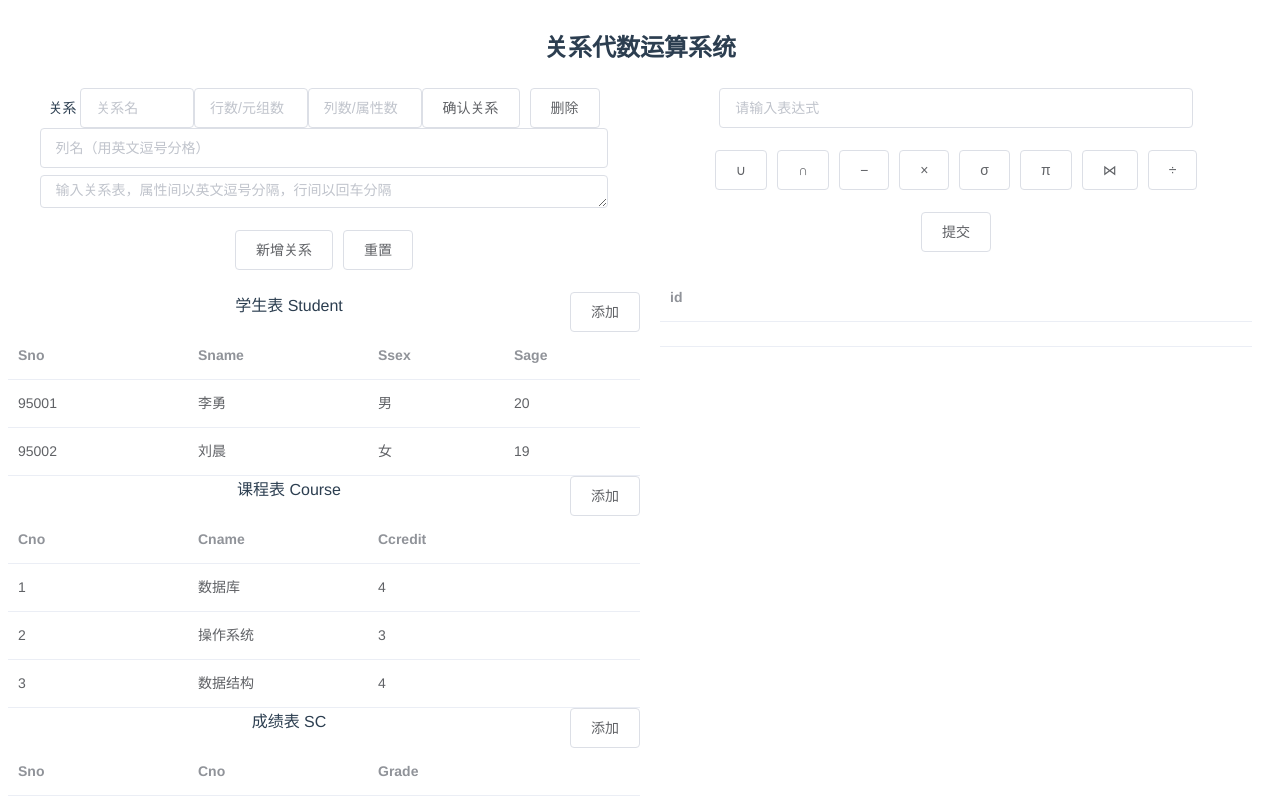
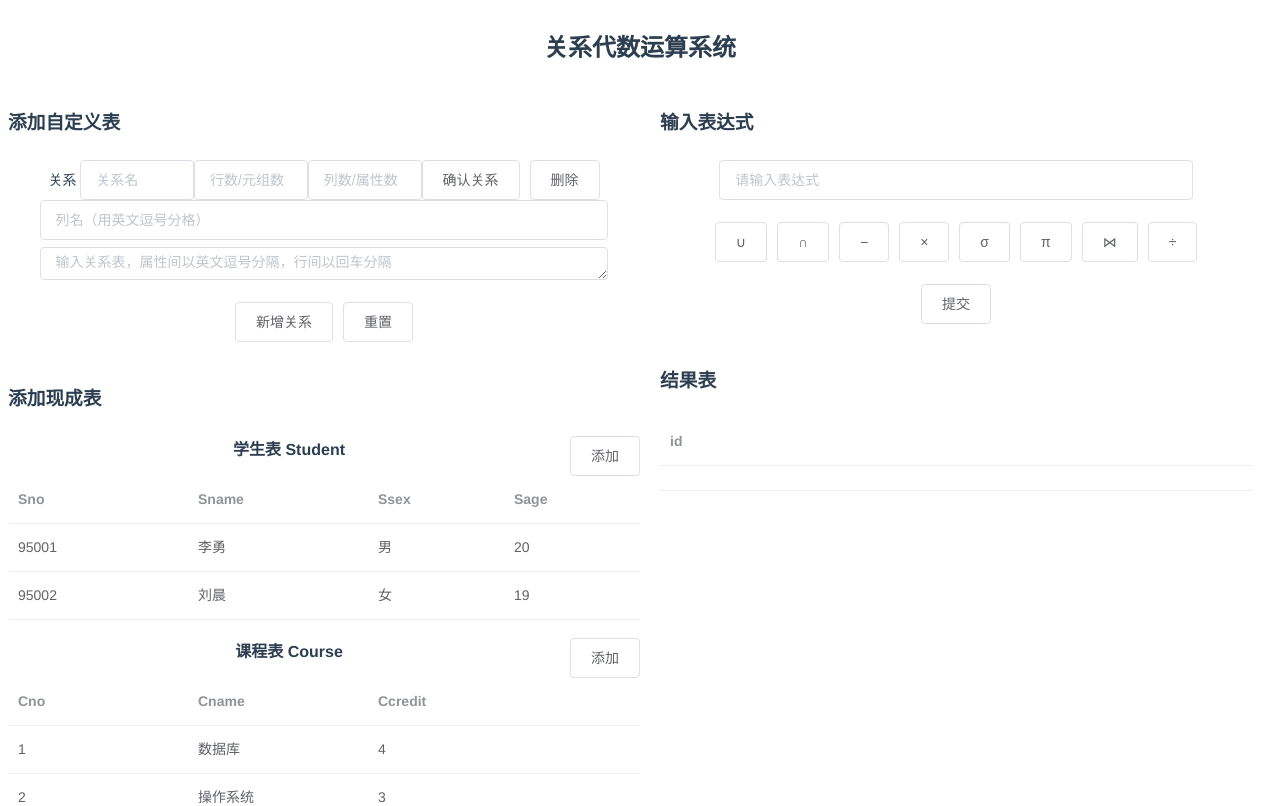
Before and after one commit to TuJin07/Relational-Algebra-Operation-System, a Vue app in the folder interface/: page /#/ in a window 1280 px wide. Shown: the top 806 px of the page. Built offline with nearby package versions, Linux system fonts and the light colour scheme.

Commit message:
modify css

```diff
--- a/interface/src/App.vue
+++ b/interface/src/App.vue
@@ -1,6 +1,5 @@
 <template>
   <div id="app">
-<!--    <img src="./assets/logo.png">-->
     <router-view v-if="isRouterAlive"/>
   </div>
 </template>
--- a/interface/src/components/home/InputExpression.vue
+++ b/interface/src/components/home/InputExpression.vue
@@ -1,5 +1,7 @@
 <template>
   <el-form>
+    <h3 style="float: left">输入表达式</h3>
+    <br><br><br><br>
     <el-form-item>
       <el-input v-model="expression"
                 @blur="handleInputBlur"
@@ -21,6 +23,8 @@
 <!--      <el-table>-->
 <!--      </el-table>-->
 <!--    </el-dialog>-->
+    <h3 style="float: left">结果表</h3>
+    <br><br><br><br>
     <el-table :data="list">
       <el-table-column label="id" prop="id"></el-table-column>
       <!-- slot="header"是为了插入表头的，这里遍历list[0],是因为表头都一样，所以取第一行数据的字段做为表头即可 -->
--- a/interface/src/components/home/InputTable.vue
+++ b/interface/src/components/home/InputTable.vue
@@ -1,6 +1,8 @@
 <template>
   <el-form>
     <el-row>
+      <h3 style="float: left">添加自定义表</h3>
+      <br><br><br><br>
       <el-form-item v-for="domain in domains" :key="domain.key">
         <el-row>
           关系
--- a/interface/src/components/home/TableData.vue
+++ b/interface/src/components/home/TableData.vue
@@ -1,6 +1,8 @@
 <template>
   <el-form>
-    学生表 Student<el-button @click="submitStudent" style="float: right">添加</el-button>
+    <h3 style="float: left">添加现成表</h3>
+    <br><br><br><br>
+    <strong>学生表 Student</strong><el-button @click="submitStudent" style="float: right">添加</el-button>
     <el-table
       :data="Student"
       style="width: 100%">
@@ -23,7 +25,8 @@
         label="Sage">
       </el-table-column>
     </el-table>
-    课程表 Course<el-button @click="submitCourse" style="float: right">添加</el-button>
+    <br>
+    <strong>课程表 Course</strong><el-button @click="submitCourse" style="float: right">添加</el-button>
     <el-table
       :data="Course"
       style="width: 100%">
@@ -42,7 +45,8 @@
         label="Ccredit">
       </el-table-column>
     </el-table>
-    成绩表 SC<el-button @click="submitSC" style="float: right">添加</el-button>
+    <br>
+    <strong>成绩表 SC</strong><el-button @click="submitSC" style="float: right">添加</el-button>
     <el-table
       :data="SC"
       style="width: 100%">
```
Also changed, not shown: interface/src/assets/logo.jpg (added), interface/src/assets/logo.png (deleted).
